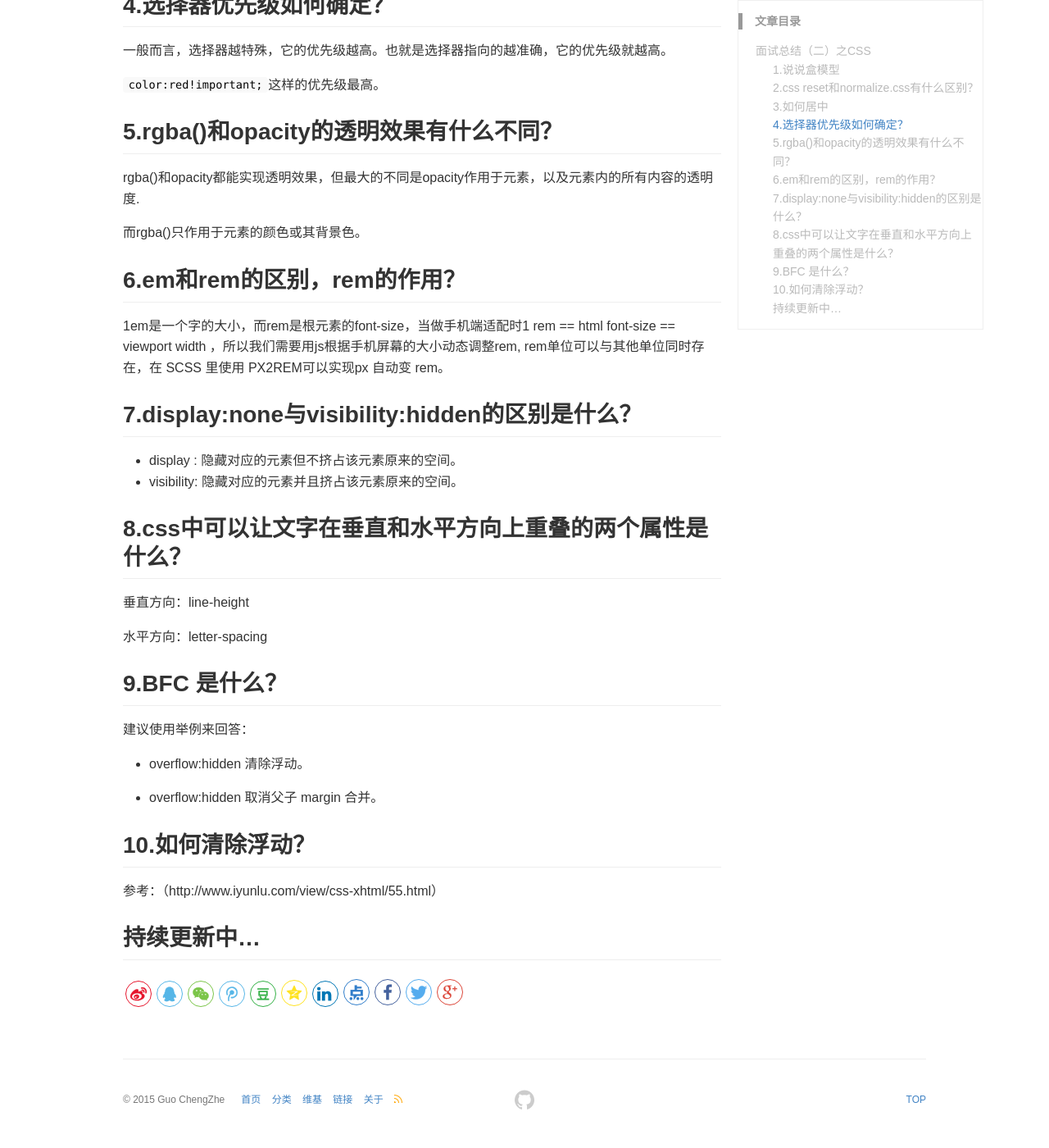
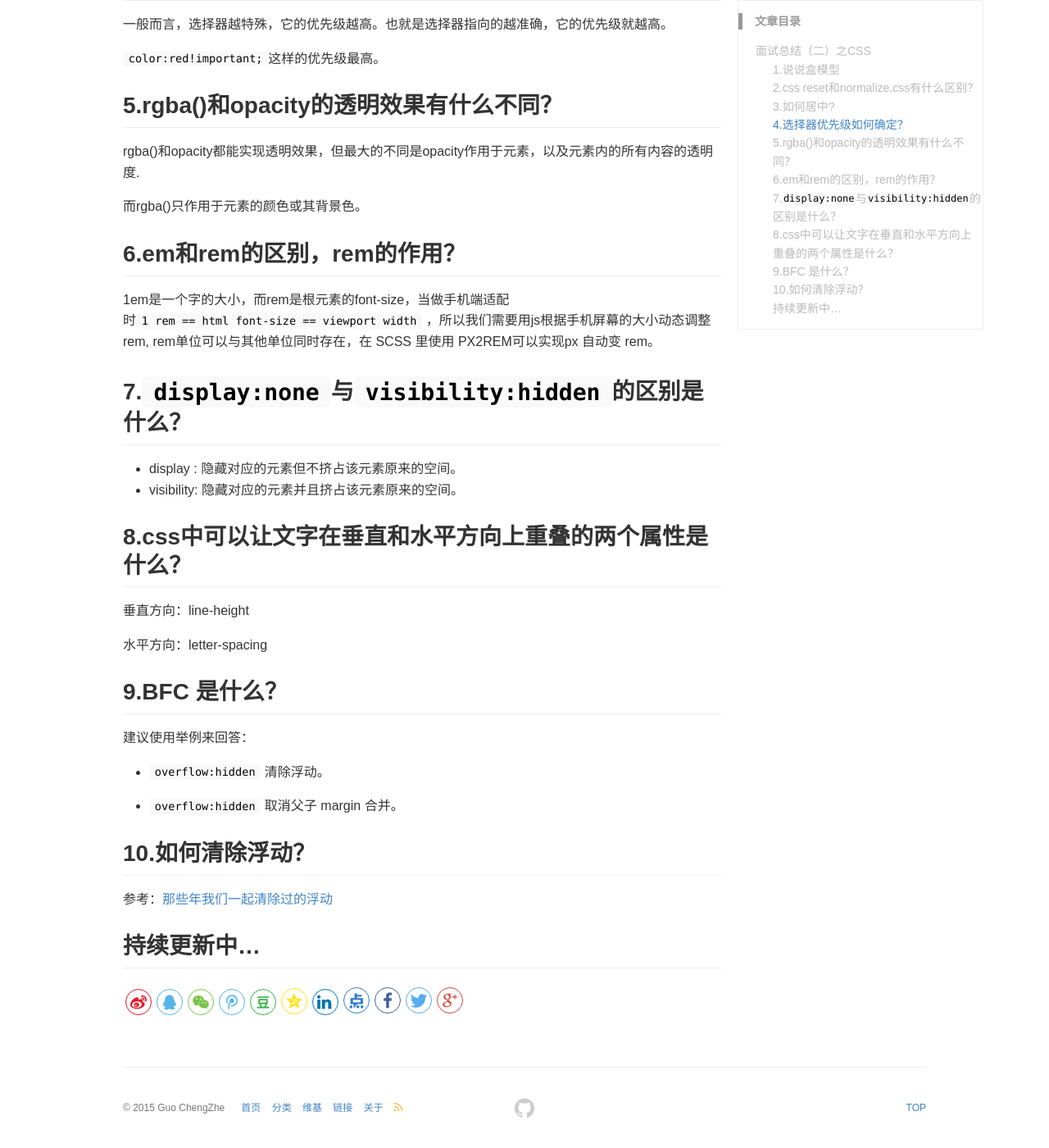
Before and after one commit to 1977744311/1977744311.github.io, a Jekyll site: the page built from _posts/2018-06-27-interview-2.md, in a window 1280 px wide and 1400 px high, scrolled down 1271 px. Shown: the whole window at 82% size. Built offline with Jekyll 4.4.1, drawn with Linux system fonts in a browser that asks for light colours; comment, search, counter and statistics services are not loaded; some of the changed text lies outside the part shown.

Commit message:
interview2-2

```diff
--- a/_posts/2018-06-27-interview-2.md
+++ b/_posts/2018-06-27-interview-2.md
@@ -61,10 +61,10 @@ rgba()和opacity都能实现透明效果，但最大的不同是opacity作用于
 
 ## 6.em和rem的区别，rem的作用？
 
-1em是一个字的大小，而rem是根元素的font-size，当做手机端适配时1 rem == html font-size == viewport width ，所以我们需要用js根据手机屏幕的大小动态调整rem,
+1em是一个字的大小，而rem是根元素的font-size，当做手机端适配时`1 rem == html font-size == viewport width` ，所以我们需要用js根据手机屏幕的大小动态调整rem,
 rem单位可以与其他单位同时存在，在 SCSS 里使用 PX2REM可以实现px 自动变 rem。
 
-## 7.display:none与visibility:hidden的区别是什么？
+## 7.`display:none`与`visibility:hidden`的区别是什么？
 
 - display : 隐藏对应的元素但不挤占该元素原来的空间。
 - visibility: 隐藏对应的元素并且挤占该元素原来的空间。
@@ -79,12 +79,12 @@ rem单位可以与其他单位同时存在，在 SCSS 里使用 PX2REM可以实
 
 建议使用举例来回答：
 
-- overflow:hidden 清除浮动。
+- `overflow:hidden` 清除浮动。
 
-- overflow:hidden 取消父子 margin 合并。
+- `overflow:hidden` 取消父子 margin 合并。
 
 ## 10.如何清除浮动？
 
-参考：（http://www.iyunlu.com/view/css-xhtml/55.html）
+参考：[那些年我们一起清除过的浮动](http://www.iyunlu.com/view/css-xhtml/55.html)
 
 ## 持续更新中...
```
Also changed, not shown: other parts of _posts/2018-06-27-interview-2.md (+4 -4 lines).
